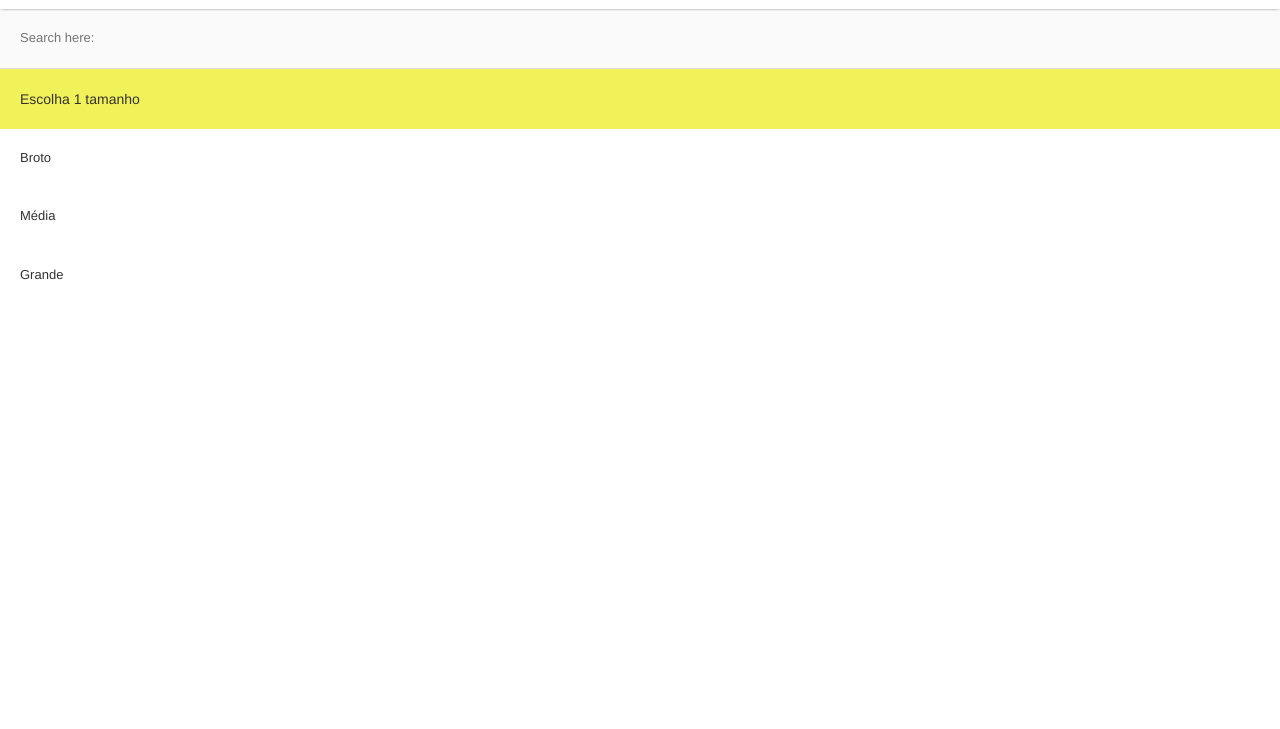
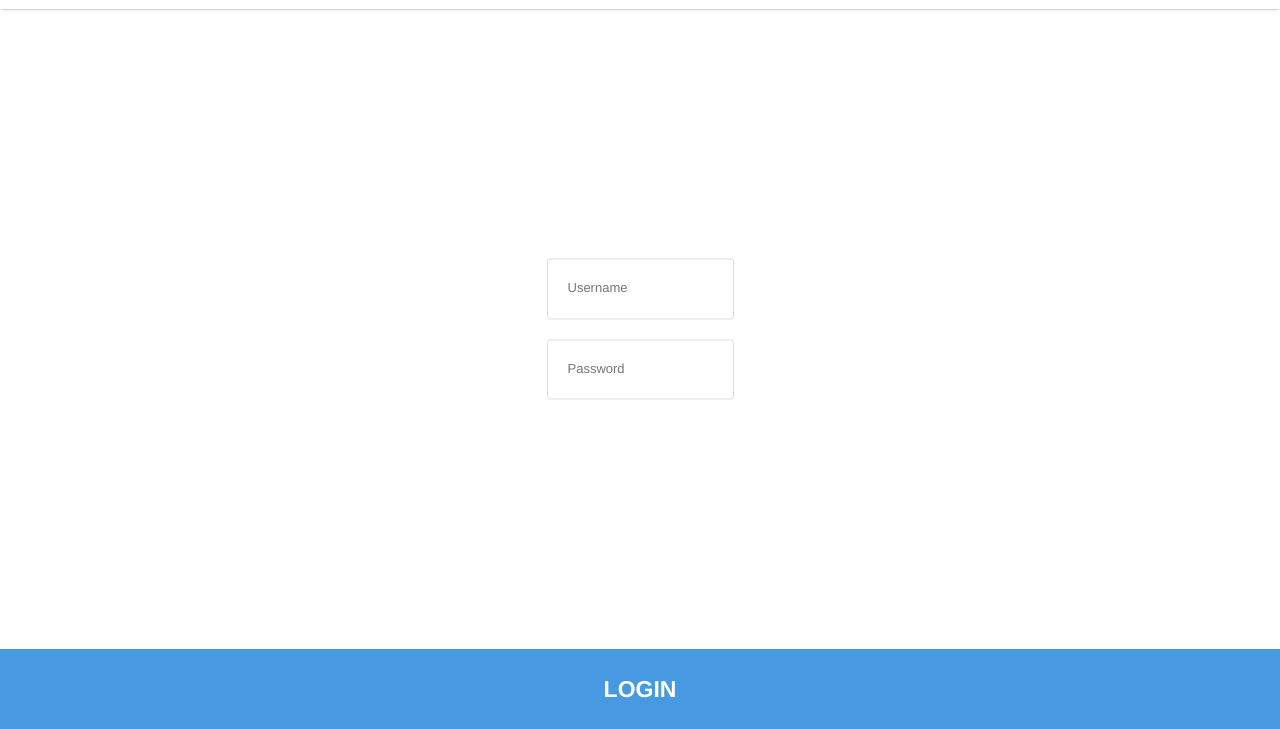
Before and after one commit to giolazzareschi/templaterjs, a website: page public/index.html in a window 1280 px wide. Shown: the part 71-800 px from the top of the page. Drawn offline with Linux system fonts and the light colour scheme; files that its build step writes are made by us from their sources.

Commit message:
Sample login screen

```diff
--- a/dev/js/bundle.js
+++ b/dev/js/bundle.js
@@ -57,6 +57,7 @@ function start_app(){
 		items : city_list,
 		searchbar : {
 			message : '',
+			searched: '',
 			placeholder : 'Search here:',
 			term : '',
 			hide : 'hide',
@@ -67,6 +68,10 @@ function start_app(){
 				selected : false,
 				successMessage : false
 			}
+		},
+		loginscreen : {
+			username : '',
+			password : ''
 		}
 	};
 
--- a/dev/js/components/Binder.js
+++ b/dev/js/components/Binder.js
@@ -111,20 +111,13 @@ var Binder = Base.extend({
 				replace : finaldata
 			});
 
-			// domprops = [].slice.call( this.dom.querySelectorAll('[value="'+ index +'"]') );
-
 			this.findInputs( this.dom );
-
-			if( window.templater_dom === undefined )
-				window.templater_dom = {}
 
 			hdom = this.template_hdom[ index ];
 			if( hdom ){
 				this.template_hdom[ index ] = this.template_hdom[ index ].concat( finds.doms );
-				window.templater_dom[ index ] = window.templater_dom[ index ].concat( finds.doms );
 			}else{
 				this.template_hdom[ index ] = finds.doms;
-				window.templater_dom[ index ] = finds.doms;
 			}
 		}
 
@@ -175,12 +168,12 @@ var Binder = Base.extend({
 			data, hdom;
 
 			data = this.template_hash[ label ];
-			if( !data ){
+			if( data === undefined ){
 				data = this.template_hash[ 'item' ];
 				if( data ) hash = "item";
 			}
 
-			if( data ){
+			if( data !== undefined ){
 				if( this.templater.__index !== undefined )
 					hash = hash + '_' + this.templater.__index;
 
@@ -223,28 +216,30 @@ var Binder = Base.extend({
 		var el = this.get_data( index_track ), parent = this.templater.__parent;
 
 		if( parent )
-			parent.template_data.items[this.templater.__index] = value;
+			parent.template_data.$$item__.items[this.templater.__index][ el.index ] = value;
 		else
-			this.template_data[ el.index ] = value;
+			this.template_data.$$item__[ el.index ] = value;
 	},
 
 	get_data : function( index_track ){
-		var indexes = index_track.split(/[\.]|\_/), data, count=1, end, index;
+		var indexes = index_track.split(/[\.]|\_/), data, count=1, end, index, parent = this.templater.__parent;
 
 		indexes = indexes.filter(function(n){ return n !== "" && n !== undefined && n !== null });
 
 		end = indexes.length;
 
+		if( parent )
+			end = end - 1;
+
 		for(var i in indexes){
 			if( count++ <= end ){
 				var inx = indexes[ i ] === "$$item" ? indexes[ i ] + "__": indexes[ i ];
 				data = !data ? this.template_data[ inx ] : data[ inx ];
+				index = indexes[ i ];
 			}
-
-			index = indexes[ i ];
 		}
 
-		return {data :data, index : index};
+		return {data :data, index : index, track : index_track};
 	},
 
 	mutationinput : function( doms, hash ){
--- /dev/null
+++ b/dev/js/screens/LoginScreen.js
@@ -0,0 +1,28 @@
+var LoginScreen = Templater.extend({
+
+	type : 'LoginScreen',
+
+	autopaint : true,
+
+	binds : function(){
+		this.appmainheader = new LoginScreenHeader({
+			parent : this
+		});
+
+		this.appmainfooter = new LoginScreenFooter({
+			parent : this
+		});
+	},
+
+	template : `
+	<div class="login-screen">
+		<div class="row-login">
+			<input value="{{username}}" placeholder="Username" />
+		</div>
+		<div class="row-login">
+			<input type="password" value="{{password}}" placeholder="Password" />
+		</div>
+	</div>
+	`
+
+});
--- /dev/null
+++ b/dev/js/screens/LoginScreenFooter.js
@@ -0,0 +1,23 @@
+var LoginScreenFooter = Templater.extend({
+
+	type : 'LoginScreenFooter',
+
+	autopaint : true,
+
+	binds : function(){
+
+	},
+
+	events : {
+		'click button' : function(){
+			console.log( this.parent.template_data.$$item__ );
+		}
+	},
+
+	template : `
+	<div class="login-screen-footer">
+		<button>Login</button>
+	</div>
+	`
+
+});
--- /dev/null
+++ b/dev/js/screens/LoginScreenHeader.js
@@ -0,0 +1,23 @@
+var LoginScreenHeader = Templater.extend({
+
+	type : 'LoginScreenHeader',
+
+	autopaint : true,
+
+	binds : function(){
+
+	},
+
+	events : {
+		'click button' : function(){
+			console.log( this.parent.template_data.$$item__ );
+		}
+	},
+
+	template : `
+	<div class="login-screen-header">
+		<h1>My app</h1>
+	</div>
+	`
+
+});
--- a/dev/js/screens/ScreenManager.js
+++ b/dev/js/screens/ScreenManager.js
@@ -6,8 +6,8 @@ var ScreenManager = Templater.extend({
 
 	binds : function(){
 		this.addscreen(
-			new SearchBar({
-				template_data : this.template_data.$$item__.searchbar
+			new LoginScreen({
+				template_data : this.template_data.$$item__.loginscreen
 			})
 		);
 
@@ -19,14 +19,32 @@ var ScreenManager = Templater.extend({
 	addscreen : function( screen ){
 		this.screens[ screen.type ] = screen;
 
+		if( screen.appmainheader )
+			screen.appmainheader.render( this.elements.appmainheader );
+		else
+			this.hideheder();
+
+		if( screen.appmainfooter )
+			screen.appmainfooter.render( this.elements.appmainfooter );
+		else
+			this.hidefooter();
+
 		screen.render( this.elements.appmaincontent );
+	},
+
+	hideheder : function(){
+		this.elements.appmainheader.classList.add('hide');
+	},
+
+	hidefooter : function(){
+		this.elements.appmainfooter.classList.add('hide');
 	},
 
 	template : `
 	<div appmaincenter>
-		<div appmainheader></div>
+		<div id="appmainheader"  appmainheader></div>
 		<div id="appmaincontent" appmaincontent></div>
-		<div appmainfooter></div>
+		<div id="appmainfooter"  appmainfooter></div>
 	</div>
 	`
 
--- a/dev/js/screens/SearchBar.js
+++ b/dev/js/screens/SearchBar.js
@@ -55,7 +55,7 @@ var SearchBar = Templater.extend({
 	template : `
 	<div class="search-bar">
 		<div class="search-input-wrapper">
-			<input placeholder="{{placeholder}}" />
+			<input placeholder="{{placeholder}}" value="{{searched}}" />
 		</div>
 		<div id="limitmessage"><span success="{{allcss.successMessage}}">{{message}}</span></div>
 		<div id="listhere"></div>
--- /dev/null
+++ b/dev/styl/Login.styl
@@ -0,0 +1,45 @@
+.login-screen
+	position: absolute
+	top: 50%
+	width: 100%
+	left: 0px
+	height: auto
+	align-items: center
+	transform: translateY(-50%)
+	displayflex: flex
+	displayflexdirection: column
+
+	.row-login
+		padding: 10px 0px
+
+		input
+			padding: 20px
+			border-radius: 3px
+			border: 1px solid #ddd
+
+.login-screen-header
+	h1
+		text-align: center
+		height: 100%
+		display: block
+		position: relative
+		margin: 0px
+		height: 80px
+		line-height: 80px
+
+.login-screen-footer
+	displayflex: flex
+	width: 100%
+	height: 100%
+
+	button
+		display: block
+		width: 100%
+		height: 100%
+		text-align: center
+		outline: none
+		background: #4799e0
+		font-size: 23px
+		font-weight: 600
+		color: #fff
+		text-transform: uppercase
--- a/dev/styl/base.styl
+++ b/dev/styl/base.styl
@@ -107,9 +107,11 @@ div[appmaincenter]
 	div[appmainheader], div[appmainfooter]
 		flex: 0 0 80px
 		z-index: 1
+		position: relative
 
 	div[appmaincontent]
 		flex: 1 0 auto
+		position: relative
 		z-index: 1
 
 	div[appmainheader]
```
Also changed, not shown: dev/grunt/styl.css, public/build/concat.js, public/build/min.css.
